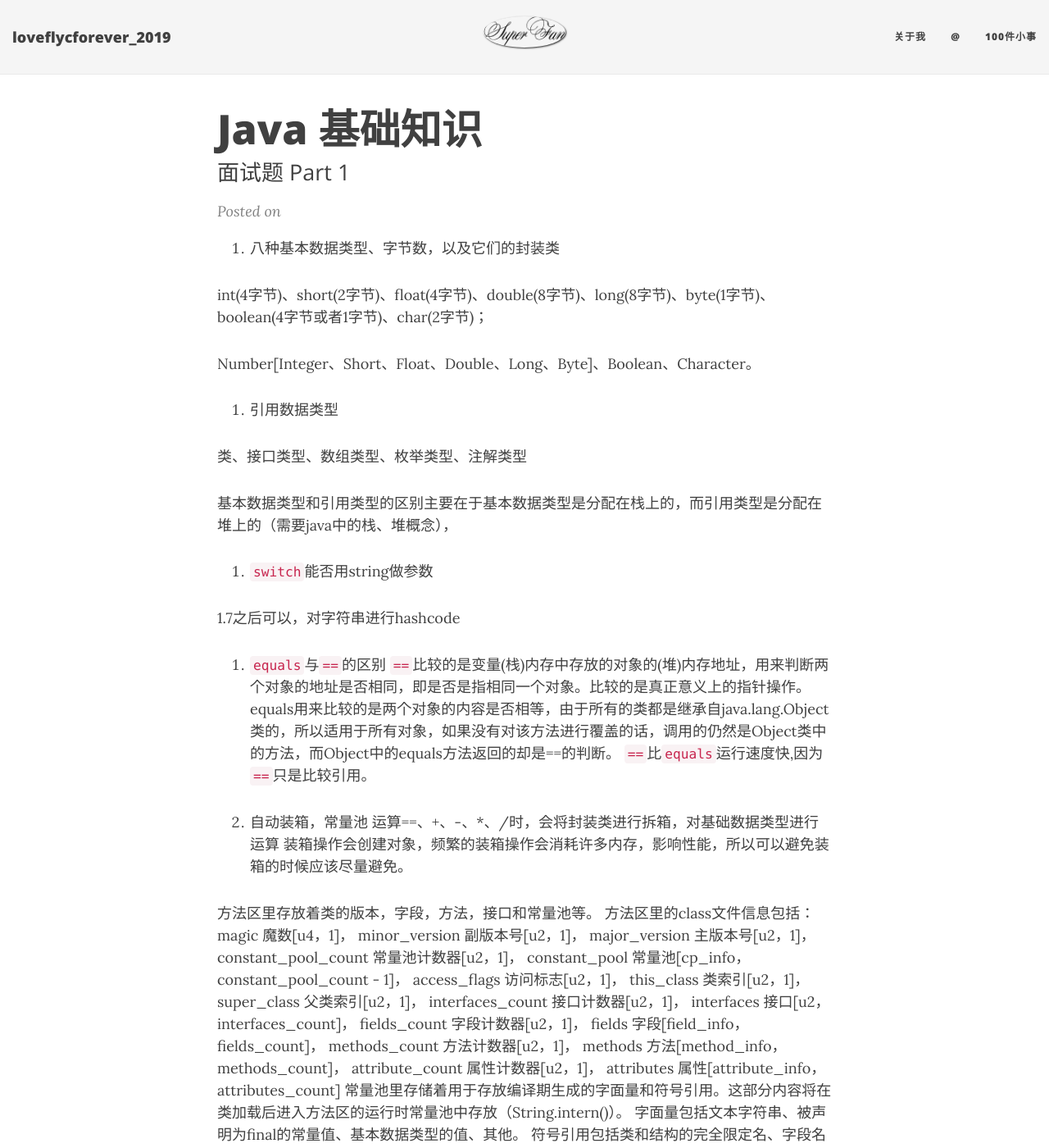
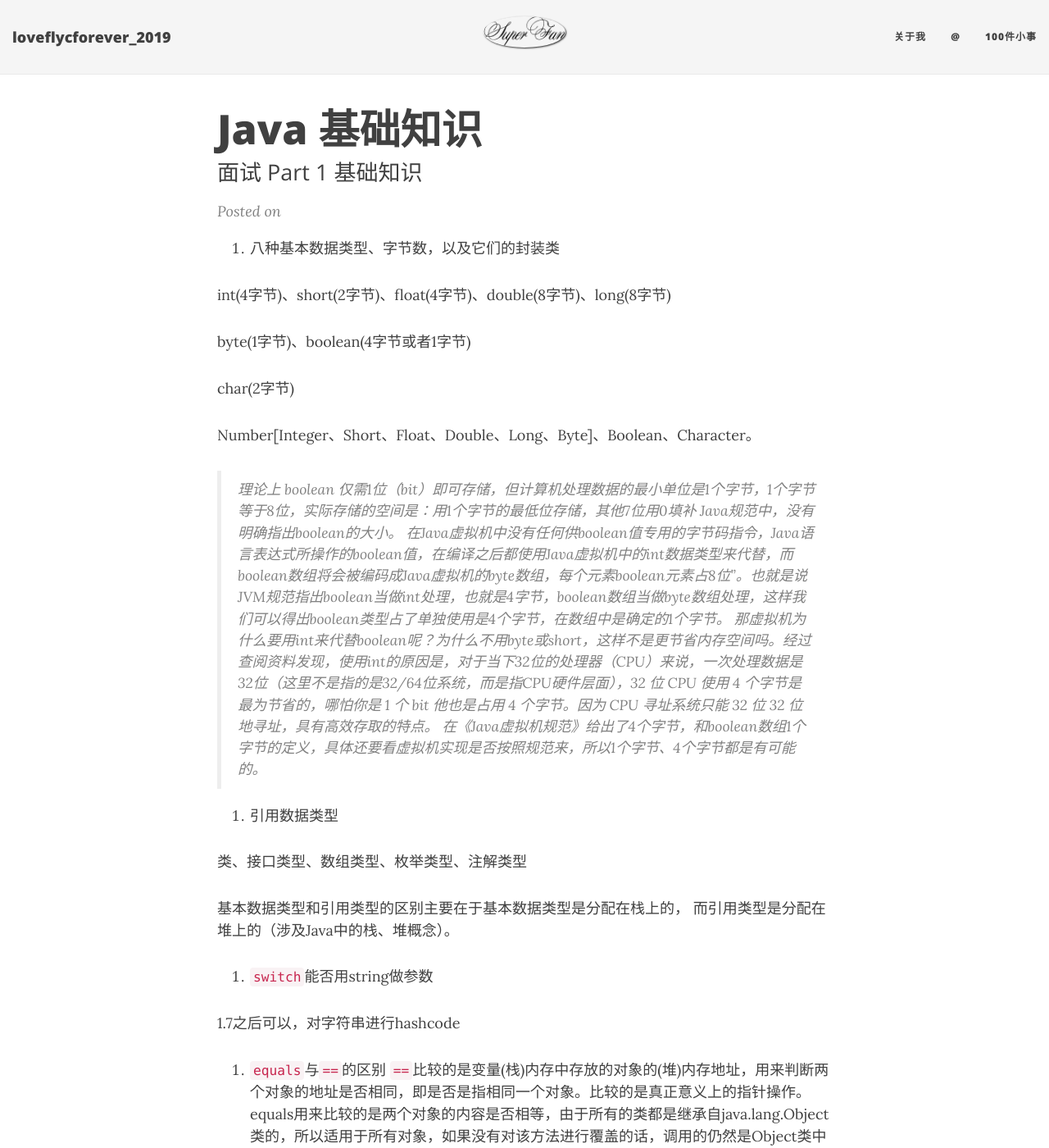
Before and after one commit to loveflycforever/loveflycforever.github.io, a Jekyll site: the page built from prepare/draft/2018-10-10-java-p1-basis.md, in a window 1280 px wide and 1400 px high. Shown: the whole window at 82% size. Built offline with Jekyll 4.4.1, drawn with Linux system fonts in a browser that asks for light colours; nearby versions of some CDN libraries; our own code applies the rules of GitHub Pages for plain Markdown files.

Commit message:
interview

```diff
--- a/prepare/draft/2018-10-10-java-p1-basis.md
+++ b/prepare/draft/2018-10-10-java-p1-basis.md
@@ -1,21 +1,32 @@
 ---
 layout: post
 title:  "Java 基础知识"
-subtitle: "面试题 Part 1"
-tags: [Java]
+subtitle: "面试 Part 1 基础知识"
+tags: [Java, Interview]
 comments: true
 ---
 1. 八种基本数据类型、字节数，以及它们的封装类
 
-int(4字节)、short(2字节)、float(4字节)、double(8字节)、long(8字节)、byte(1字节)、boolean(4字节或者1字节)、char(2字节)；
+int(4字节)、short(2字节)、float(4字节)、double(8字节)、long(8字节)
+
+byte(1字节)、boolean(4字节或者1字节)
+
+char(2字节)
 
 Number[Integer、Short、Float、Double、Long、Byte]、Boolean、Character。
+
+> 理论上 boolean 仅需1位（bit）即可存储，但计算机处理数据的最小单位是1个字节，1个字节等于8位，实际存储的空间是：用1个字节的最低位存储，其他7位用0填补
+> Java规范中，没有明确指出boolean的大小。
+> 在Java虚拟机中没有任何供boolean值专用的字节码指令，Java语言表达式所操作的boolean值，在编译之后都使用Java虚拟机中的int数据类型来代替，而boolean数组将会被编码成Java虚拟机的byte数组，每个元素boolean元素占8位”。也就是说JVM规范指出boolean当做int处理，也就是4字节，boolean数组当做byte数组处理，这样我们可以得出boolean类型占了单独使用是4个字节，在数组中是确定的1个字节。
+> 那虚拟机为什么要用int来代替boolean呢？为什么不用byte或short，这样不是更节省内存空间吗。经过查阅资料发现，使用int的原因是，对于当下32位的处理器（CPU）来说，一次处理数据是32位（这里不是指的是32/64位系统，而是指CPU硬件层面），32 位 CPU 使用 4 个字节是最为节省的，哪怕你是 1 个 bit 他也是占用 4 个字节。因为 CPU 寻址系统只能 32 位 32 位地寻址，具有高效存取的特点。
+> 在《Java虚拟机规范》给出了4个字节，和boolean数组1个字节的定义，具体还要看虚拟机实现是否按照规范来，所以1个字节、4个字节都是有可能的。
 
 2. 引用数据类型
 
 类、接口类型、数组类型、枚举类型、注解类型
 
-基本数据类型和引用类型的区别主要在于基本数据类型是分配在栈上的，而引用类型是分配在堆上的（需要java中的栈、堆概念），
+基本数据类型和引用类型的区别主要在于基本数据类型是分配在栈上的，
+而引用类型是分配在堆上的（涉及Java中的栈、堆概念）。
 
 3. `switch`能否用string做参数
 
```
